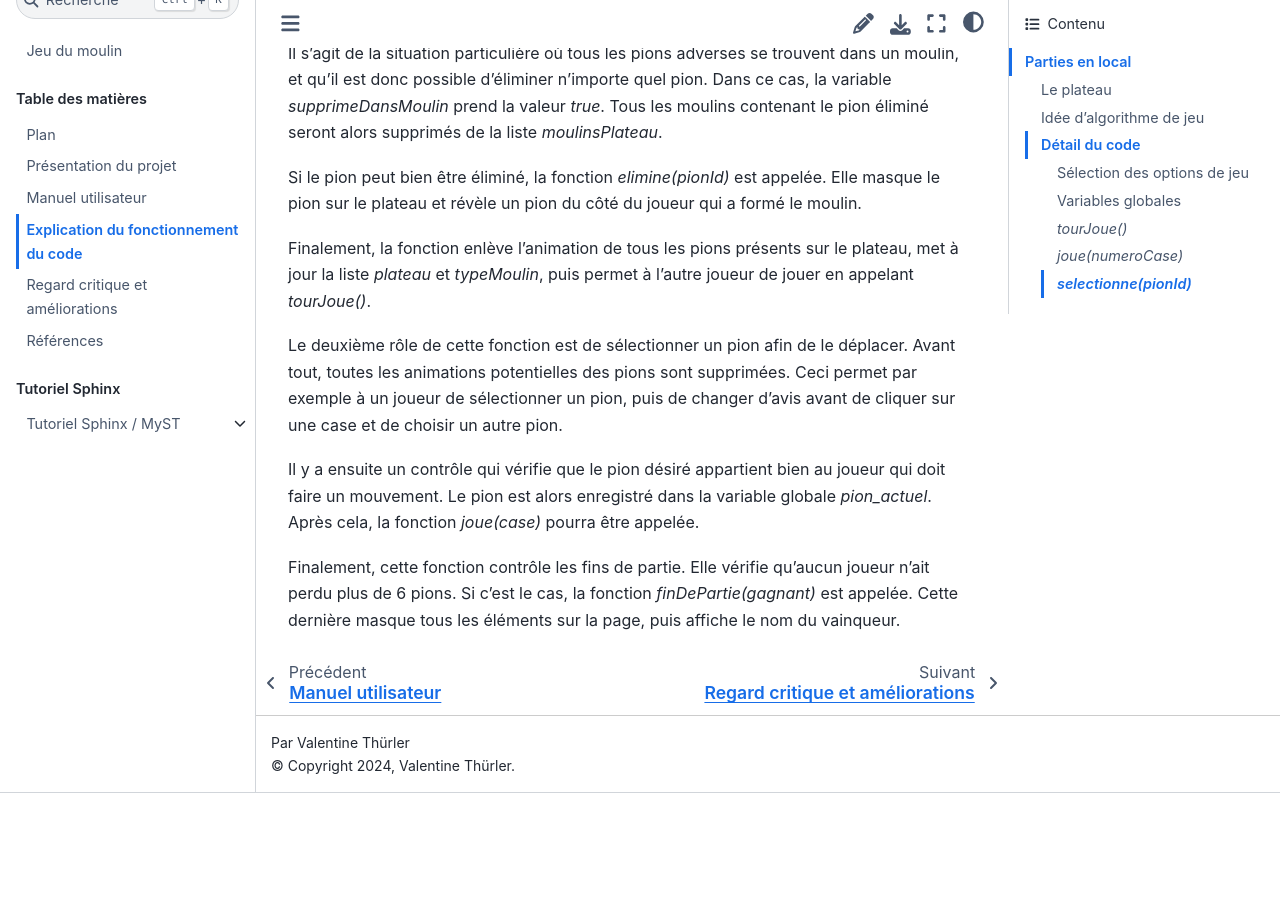
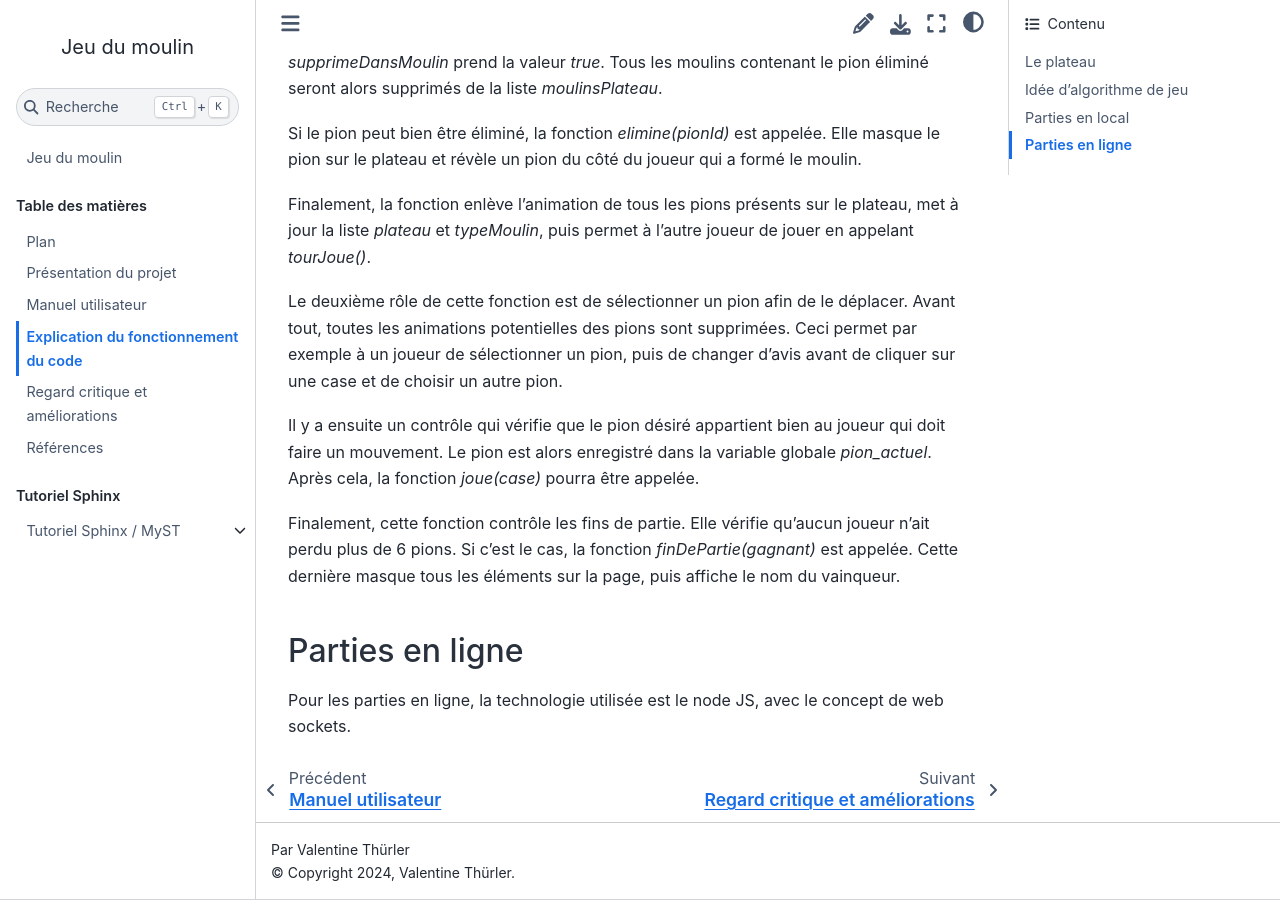
Before and after one commit to valentinethrlr/projet_moulin_documentation, a Sphinx documentation site: the page built from source/explication.md, in a window 1280 px wide and 900 px high, scrolled down 7906 px. Built offline with Sphinx 7.4.7 and the Sphinx Book theme 1.1.4, drawn with Linux system fonts in a browser that asks for light colours; cross-references to code outside the pages are shown as plain code; before the commit the page ends 8699 px from its top, so only the background shows below that; some of the changed text lies outside the part shown.

Commit message:
explication

```diff
--- a/source/explication.md
+++ b/source/explication.md
@@ -37,7 +36,7 @@ Les coordonnées des zones de sélection ont été définies à partir des coord
 Les pions quant à eux sont directement des éléments HTML. De la même manière, chacun d'entre eux est numéroté, de 1 à 9. Ici, la numérotation commence par 1, car ceci permettra par la suite de simplifier le code de la mise en place du jeu.
 
 
-### Idée d'algorithme de jeu
+## Idée d'algorithme de jeu
 
 Une partie se découpe en deux phases principales.
 
@@ -45,7 +44,8 @@ Il y a tout d'abord une phase de mise en place, durant laquelle chaque joueur po
 
 Une fois que tous les pions ont été mis en place, la phase de déplacement des pions commencent. A tour de rôle, les joueurs effectuent deux actions différentes qui seront implémentées dans deux fonction différentes: sélectionner un pion et sélectionner une case sur laquelle ils souhaient déplacer ce pion.
 
-### Détail du code
+## Parties en local
+
 
 Le fichier principal d'implémentation du jeu local est <em>jeu.js</em>.
 
@@ -170,3 +170,7 @@ Le deuxième rôle de cette fonction est de sélectionner un pion afin de le dé
 Il y a ensuite un contrôle qui vérifie que le pion désiré appartient bien au joueur qui doit faire un mouvement. Le pion est alors enregistré dans la variable globale <em>pion_actuel</em>. Après cela, la fonction <em>joue(case)</em> pourra être appelée.
 
 Finalement, cette fonction contrôle les fins de partie. Elle vérifie qu'aucun joueur n'ait perdu plus de 6 pions. Si c'est le cas, la fonction <em>finDePartie(gagnant)</em> est appelée. Cette dernière masque tous les éléments sur la page, puis affiche le nom du vainqueur.
+
+## Parties en ligne
+
+Pour les parties en ligne, la technologie utilisée est le node JS, avec le concept de web sockets.
```
Also changed, not shown: other parts of source/explication.md (+1 -2 lines).
